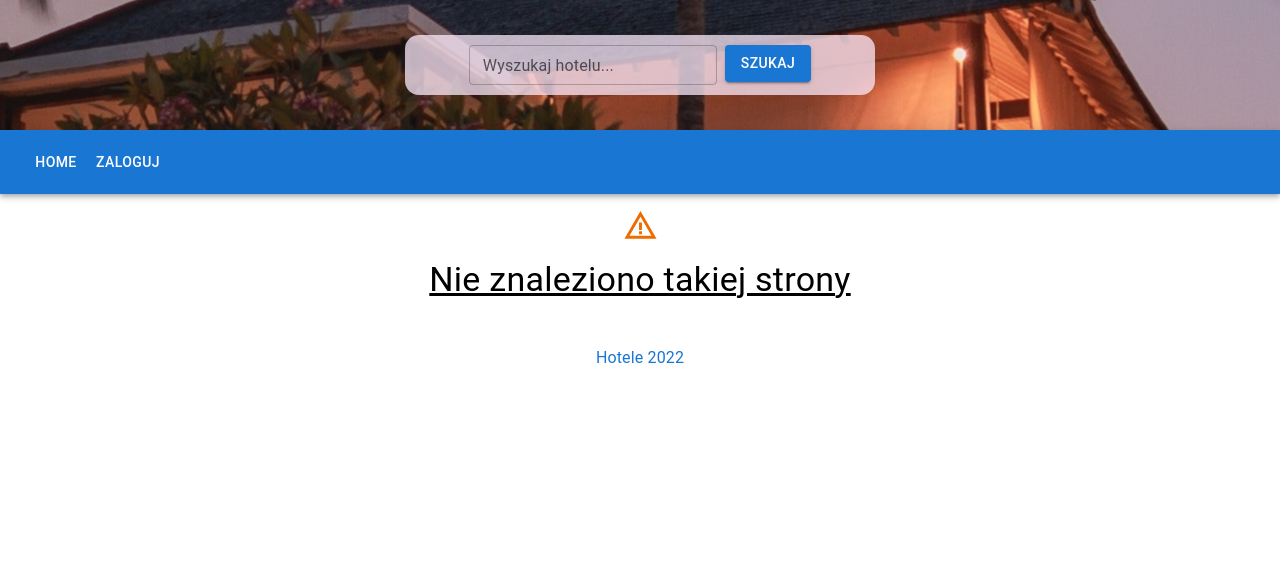
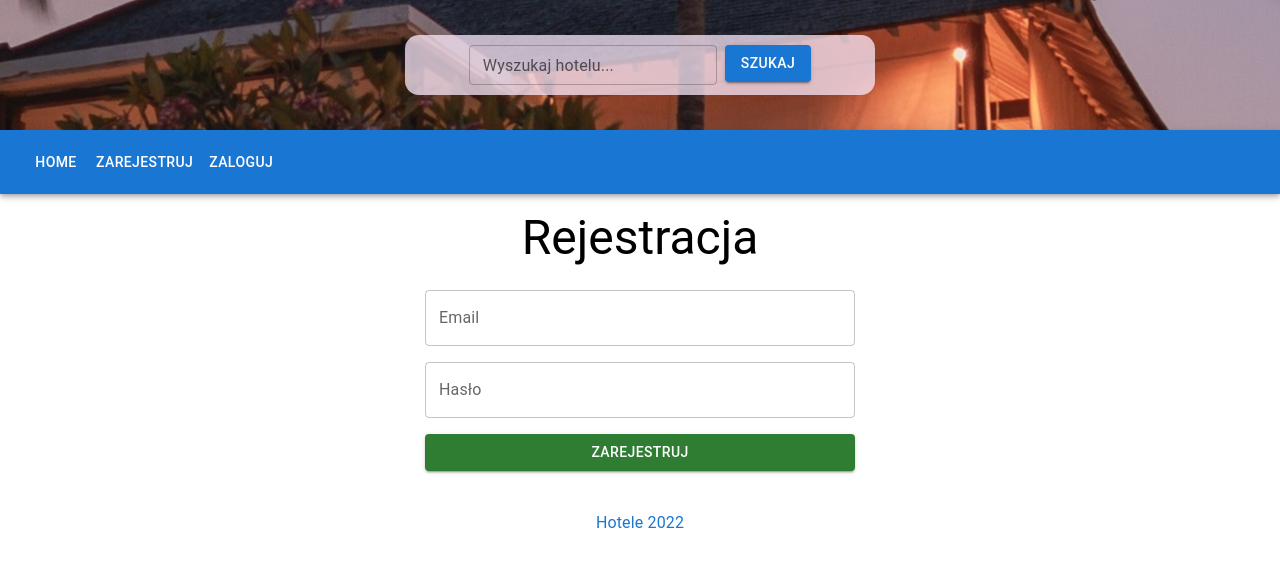
Before and after one commit to zyzgz/Booking-app, a React (Create React App) app: page /rejestracja in a window 1280 px wide. Shown: the top 566 px of the page. Built offline with nearby package versions, Linux system fonts and the light colour scheme.

Commit message:
feat: register page

```diff
--- a/src/App.jsx
+++ b/src/App.jsx
@@ -18,6 +18,7 @@ import { Login } from "./pages/Auth/Login";
 import { AuthenticatedRoute } from "./components/AuthenticatedRoute/AuthenticatedRoute";
 import { AddHotel } from "./pages/Profile/MyHotels/AddHotel/AddHotel";
 import { Profile } from "./pages/Profile/Profile";
+import { Register } from "./pages/Auth/Register/Register";
 
 function App() {
   const [state, dispatch] = useReducer(reducer, initialState);
@@ -37,6 +38,7 @@ function App() {
       <Route path="/hotele/:id" element={<Hotel />} />
       <Route path="/wyszukaj/:term?" element={<Search />} />
       <Route path="/zaloguj" element={<Login />} />
+      <Route path="/rejestracja" element={<Register />} />
       <Route element={<AuthenticatedRoute />}>
         <Route path="/profil" element={<Profile />}>
           <Route path="" element={<ProfileDetails />} />
--- a/src/components/Menu/Menu.jsx
+++ b/src/components/Menu/Menu.jsx
@@ -30,9 +30,14 @@ export function Menu() {
               </Button>
             </>
           ) : (
-            <Button color="inherit" onClick={login}>
-              Zaloguj
-            </Button>
+            <>
+              <Button component={NavLink} to="/rejestracja" color="inherit">
+                Zarejestruj
+              </Button>
+              <Button color="inherit" onClick={login}>
+                Zaloguj
+              </Button>
+            </>
           )}
         </Toolbar>
       </AppBar>
--- /dev/null
+++ b/src/pages/Auth/Register/Register.jsx
@@ -0,0 +1,87 @@
+import { Box, Container, TextField, Typography } from "@mui/material";
+import { ButtonLoading } from "../../../components/UI/ButtonLoading/ButtonLoading";
+import { validateEmail } from "../../../helpers/validations";
+
+import { useState, useEffect } from "react";
+
+export function Register(props) {
+  const [email, setEmail] = useState("");
+  const [password, setPassword] = useState("");
+  const [loading, setLoading] = useState(false);
+  const [errorMessage, setErrorMessage] = useState({
+    email: "",
+    password: "",
+  });
+
+  useEffect(() => {
+    if (validateEmail(email)) {
+      setErrorMessage({ ...errorMessage, email: "" });
+    } else {
+      setErrorMessage({ ...errorMessage, email: "Niepoprawny email" });
+    }
+  }, [email]);
+
+  useEffect(() => {
+    if (password.length > 4 || !password) {
+      setErrorMessage({ ...errorMessage, password: "" });
+    } else {
+      setErrorMessage({
+        ...errorMessage,
+        password: "Wymagane co najmniej 5 znaków",
+      });
+    }
+  }, [password]);
+
+  const submit = (e) => {
+    e.preventDefault();
+    setLoading(true);
+
+    setTimeout(() => {
+      setLoading(false);
+    }, 500);
+  };
+
+  return (
+    <Container>
+      <Box
+        component="form"
+        onSubmit={submit}
+        sx={{
+          display: "flex",
+          flexDirection: "column",
+          "& .MuiTextField-root": { m: 1 },
+          justifyContent: "center",
+          alignItems: "center",
+        }}
+        autoComplete="off"
+      >
+        <Typography variant="h3" sx={{ m: 2 }}>
+          Rejestracja
+        </Typography>
+        <TextField
+          type="email"
+          error={errorMessage.email !== ""}
+          helperText={errorMessage.email}
+          onChange={(e) => setEmail(e.target.value)}
+          label="Email"
+          sx={{ minWidth: 430 }}
+        />
+        <TextField
+          type="password"
+          helperText={errorMessage.password}
+          error={errorMessage.password !== ""}
+          onChange={(e) => setPassword(e.target.value)}
+          label="Hasło"
+          sx={{ minWidth: 430 }}
+        />
+        {
+          <ButtonLoading
+            loading={loading}
+            label="Zarejestruj"
+            color="success"
+          />
+        }
+      </Box>
+    </Container>
+  );
+}
```
